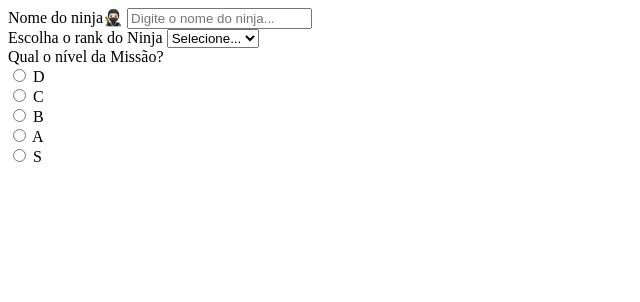
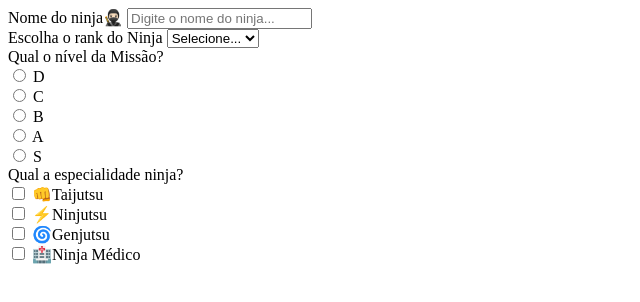
Before and after one commit to vboehm09/Progresso-HTML, a plain HTML site: page pages/formulario.html in a window 1280 px wide. Shown: the whole page, without its empty margins (0-640 px from the left). Drawn offline with Linux system fonts and the light colour scheme.

Commit message:
feat: conclui a quarta etapa da missão

```diff
--- a/pages/formulario.html
+++ b/pages/formulario.html
@@ -57,6 +57,31 @@
                 </label>
             </div>
         </div>
+
+        <div class="especialidade">
+            <label for="especialidade">Qual a especialidade ninja?</label>
+
+            <div>
+                <label for="especialidade"><input type="checkbox" name="especialidade" value="taijutsu" />
+                    👊Taijutsu
+                </label>
+            </div>
+            <div>
+                <label for="especialidade"><input type="checkbox" name="especialidade" value="ninjutsu" />
+                    ⚡Ninjutsu
+                </label>
+            </div>
+            <div>
+                <label for="especialidade"><input type="checkbox" name="especialidade" value="genjutso" />
+                    🌀Genjutsu
+                </label>
+            </div>
+            <div>
+                <label for="especialidade"><input type="checkbox" name="especialidade" value="ninja médico" />
+                    🏥Ninja Médico
+                </label>
+            </div>
+        </div>
     </form>
 
 </body>
```
